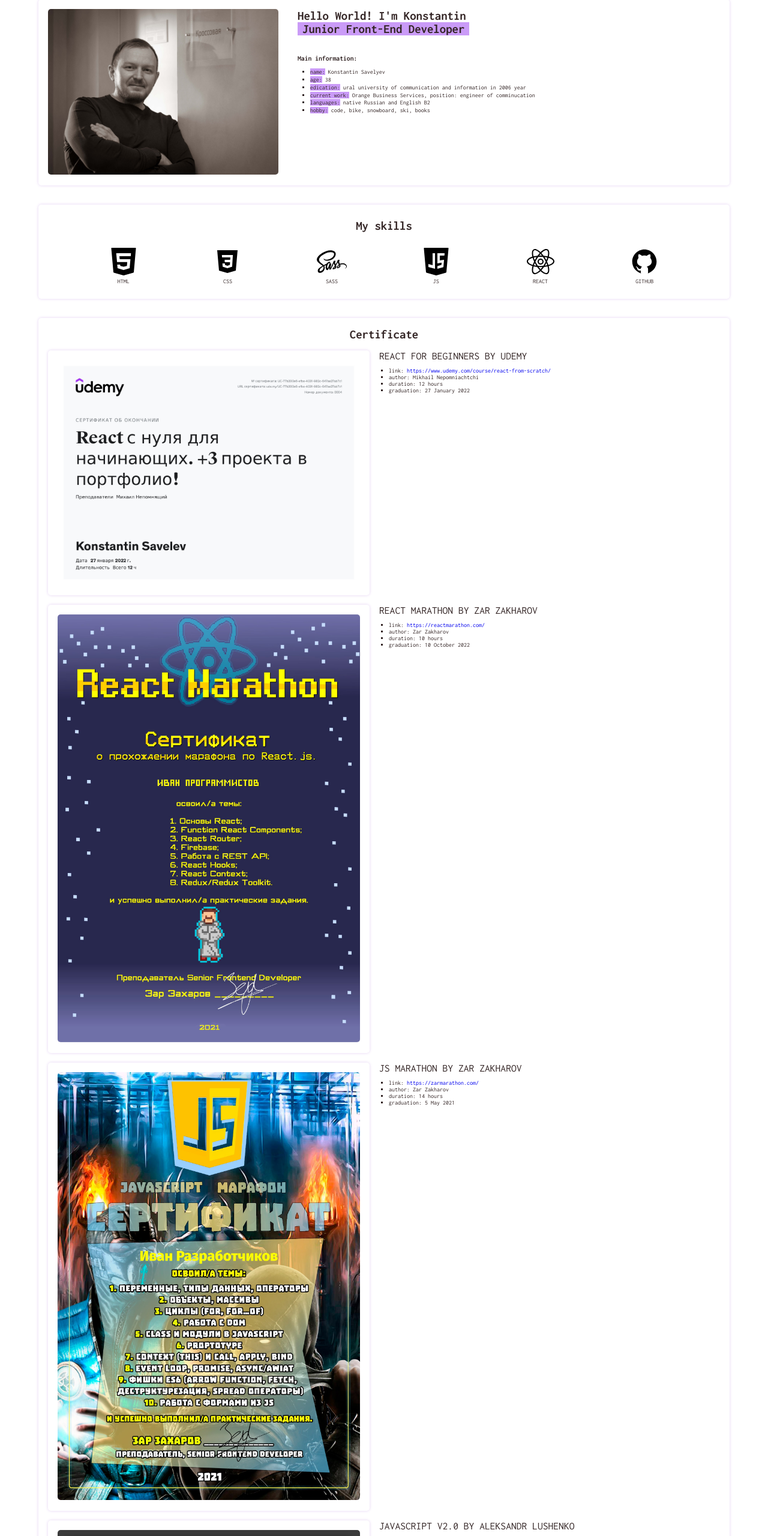
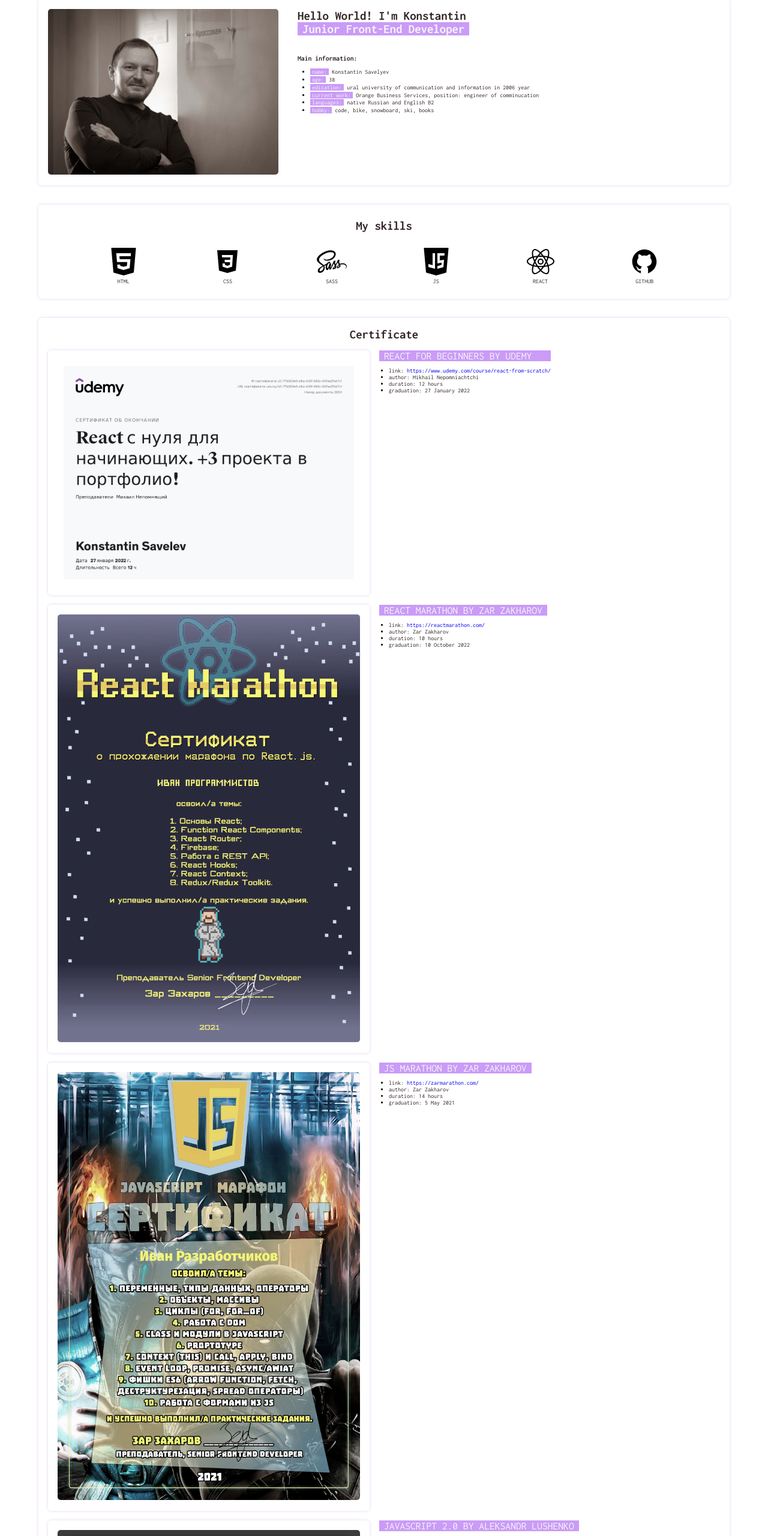
Before and after one commit to Konton022/cvPage, a plain HTML site: page index.html in a window 1280 px wide. Shown: the part 120-2680 px from the top of the page at 60% size. Drawn offline with Linux system fonts and the light colour scheme.

Commit message:
added some certif style

```diff
--- a/index.html
+++ b/index.html
@@ -247,7 +247,7 @@
                         </div>
                         <div class="certif__wrapper">
                             <div class="certif__title">
-                                javascript v2.0 by Aleksandr Lushenko
+                                javascript 2.0 by Aleksandr Lushenko
                             </div>
                             <div class="cerfit__text">
                                 <ul class="certif__list">
@@ -285,7 +285,7 @@
                                             >https://letpy.com/</a
                                         >
                                     </li>
-                                    <li>author: https://letpy.com/</li>
+                                    <li>author: letpy.com</li>
                                     <li>duration: 16 hours</li>
                                     <li>graduation: 27 January 2020</li>
                                 </ul>
--- a/styles/scss/certif.scss
+++ b/styles/scss/certif.scss
@@ -30,11 +30,15 @@
     object-fit: cover;
     object-position: left;
     border-radius: 5px;
+    filter: grayscale(50%);
 }
 
 .certif__title {
     font-size: 1.1rem;
+    color: whitesmoke;
     text-transform: uppercase;
+    background-color: var(--main-bg-color);
+    padding: 0 0.5rem;
 }
 
 .certif__list {
--- a/styles/scss/home.scss
+++ b/styles/scss/home.scss
@@ -28,6 +28,7 @@
 
 .home__subtitle {
     display: inline-block;
+    color: whitesmoke;
     background-color: var(--main-bg-color);
     text-align: center;
     padding: 0 0.5rem;
@@ -44,6 +45,8 @@
     line-height: 0.8rem;
 }
 .home__description ul li span {
+    color: whitesmoke;
+    padding: 0 0.2rem;
     background-color: var(--main-bg-color);
 }
 
```
Also changed, not shown: styles/css/certif.css, styles/css/certif.min.css, styles/css/home.css, styles/css/home.min.css, 4 other files.
